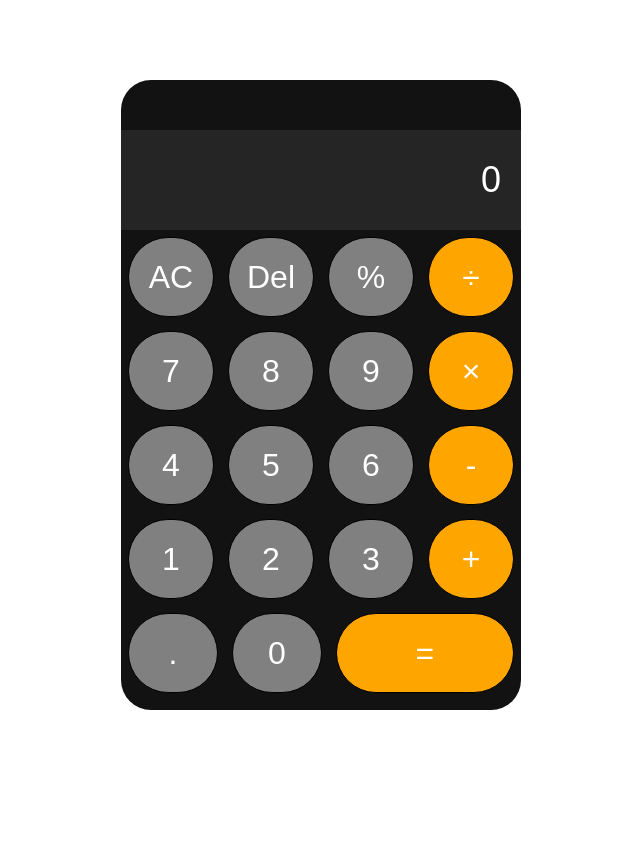
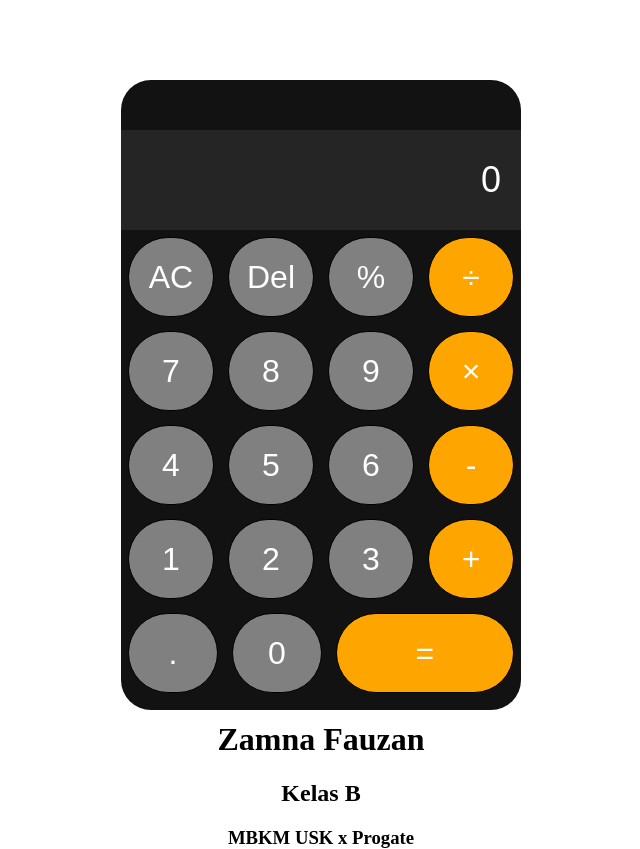
Before and after one commit to arcazea/Calculator-Project-AA, a plain HTML site: page index.html in a window 1280 px wide. Shown: the whole page, without its empty margins (319-959 px from the left). Before the commit the page ends 800 px from the top, so only its background shows below. Drawn offline with Linux system fonts and the light colour scheme.

Commit message:
Update index.html

```diff
--- a/index.html
+++ b/index.html
@@ -41,6 +41,10 @@
       </div>
     </div>
   <script type="text/javascript" src="javascript.js"></script>
+   <header>
+     <h1>Zamna Fauzan</h1>
+     <h2>Kelas B</h2>
+     <h3>MBKM USK x Progate</h3>
 </body>
 
 </html>
```
